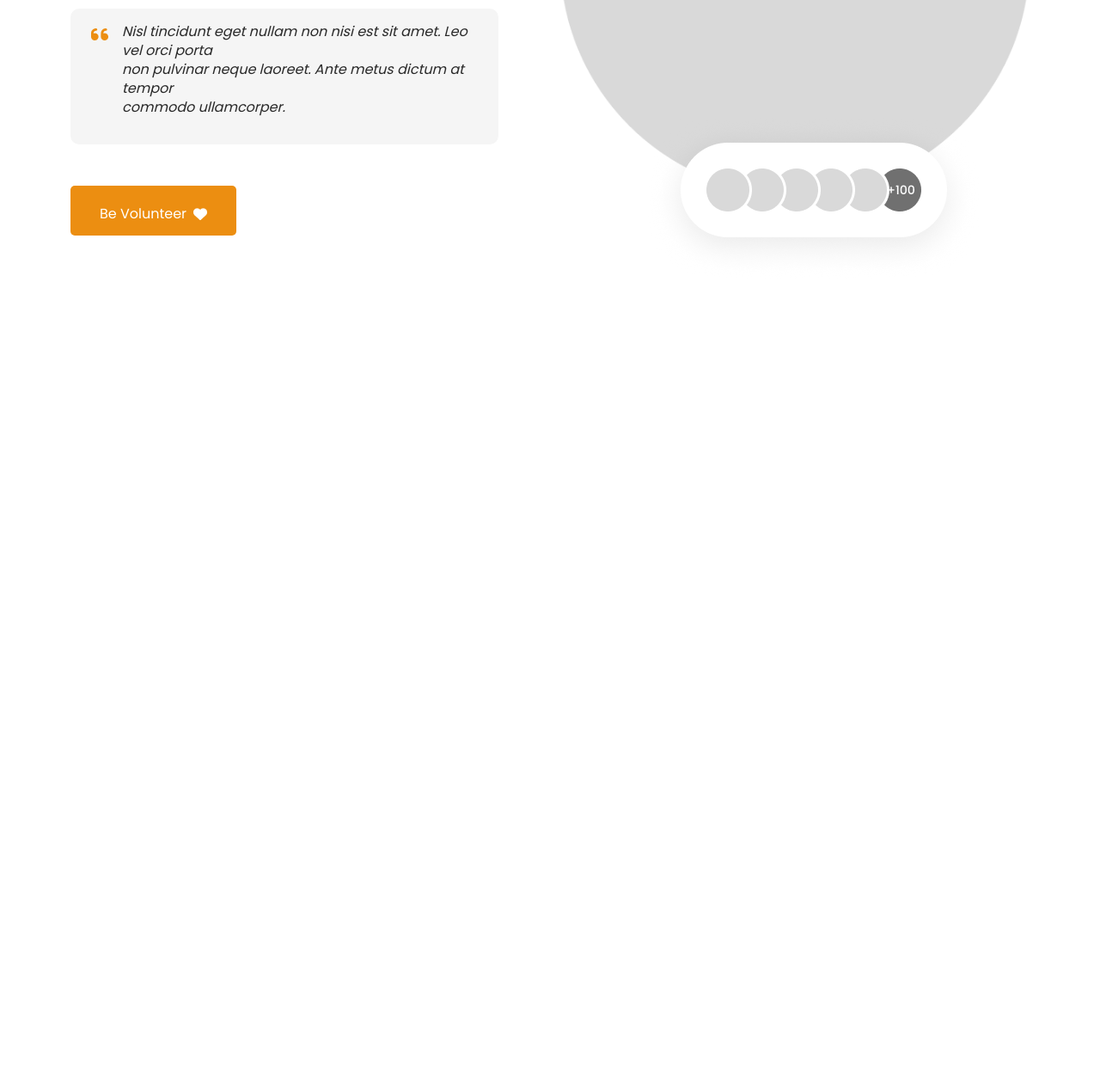
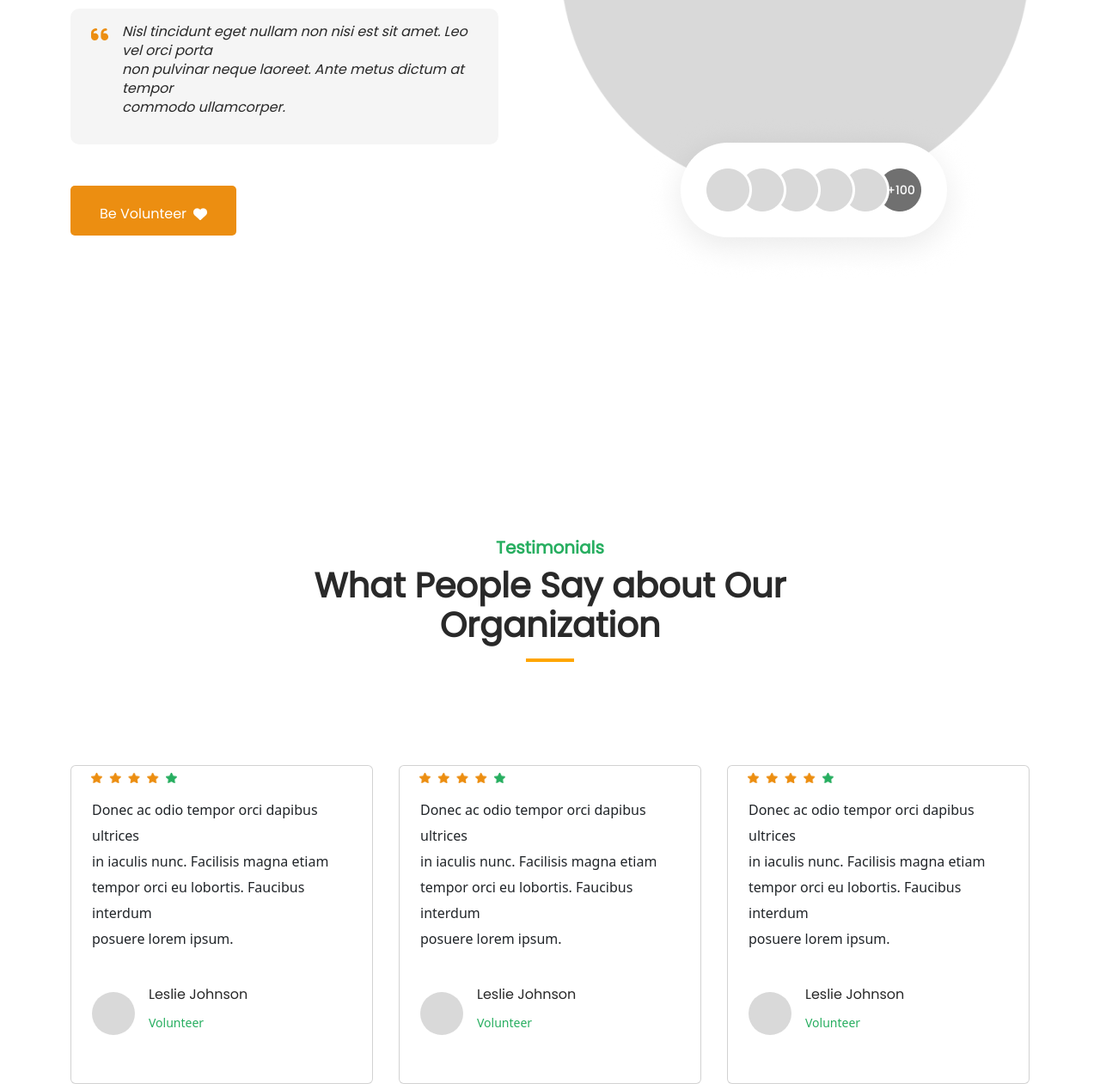
Before and after one commit to ozguruzer/help-hub, a website built with Parcel: page index.html in a window 1280 px wide. Shown: the part 5369-6630 px from the top of the page at 86% size. Before the commit the page ends 5695 px from the top, so only its background shows below. Built offline with nearby package versions, Linux system fonts and the light colour scheme; files whose address does not match are found by name.

Commit message:
main page down slider

```diff
--- a/assets/css/style.css
+++ b/assets/css/style.css
@@ -359,3 +359,60 @@
   z-index: -1
   ;
 }
+
+.testimonials{
+  padding-top: 350px;
+}
+
+.testimonials-line{
+  border: solid 2px orange;
+  width: 5%;
+}
+
+.testimo-title{
+  font-family: 'Poppins';
+font-style: normal;
+font-weight: 600;
+font-size: 20px;
+line-height: 26px;
+text-align: center;
+color: #27AE60;
+}
+
+.testimo-text{
+  font-family: 'Poppins';
+font-style: normal;
+font-weight: 600;
+font-size: 40px;
+line-height: 46px;
+text-align: center;
+color: #292929;
+}
+
+.testimo-stars{
+max-width: 115px !important;
+max-height: 14px;
+padding-left: 15px;
+}
+
+.testimo-img-border{
+  border-radius: 30px;
+}
+
+.testimo-peo-name{
+  font-family: 'Poppins';
+font-style: normal;
+font-weight: 500;
+font-size: 16px;
+
+color: #292929;
+}
+
+.testimo-peo-text{
+  ont-family: 'Poppins';
+font-style: normal;
+font-weight: 500;
+font-size: 14px;
+padding-bottom: 15px;
+color: #27AE60;
+}
--- a/index.html
+++ b/index.html
@@ -419,7 +419,7 @@
         </div>
         <div class="col-lg-6">
           <div class="our-team-right-img-up position-relative">
-              <img src="assets/img/our-team-element.png" class="img-fluid our-team-element" alt="">
+            <img src="assets/img/our-team-element.png" class="img-fluid our-team-element" alt="">
             <img src="assets/img/our-team-ball.png" class="img-fluid" alt="">
             <div class="our-team-right-img-down ">
               <img src="assets/img/our-team.png" class="img-fluid mx-auto" alt="" srcset="">
@@ -427,7 +427,97 @@
           </div>
         </div>
       </div>
+  </section>
 
+  <section class="testimonials">
+    <div class="container">
+      <div class="row">
+        <div class="col-lg-12">
+          <div class="d-flex align-items-center justify-content-center flex-column">
+            <h5 class="testimo-title">Testimonials</h5>
+            <p class="testimo-text">What People Say about Our <br>
+              Organization</p>
+            <div class="testimonials-line mb-4"></div>
+          </div>
+          <div class="swiper mt-5 pt-5 cauSwiper">
+            <div class="swiper-wrapper">
+              <div class="swiper-slide cause-swiper">
+                <div class="card p-2">
+                  <img src="assets/img/icons/stars.png" class="card-img-top img-fluid testimo-stars" alt="...">
+                  <div class="swiper-category-img">
+                  </div>
+                  <div class="card-body">
+                    <p class="card-text">Donec ac odio tempor orci dapibus ultrices <br>
+                      in iaculis nunc. Facilisis magna etiam <br>
+                      tempor orci eu lobortis. Faucibus interdum <br>
+                      posuere lorem ipsum.</p>
+                    <div class="d-flex align-items-center">
+                      <div class="testimo-people-img">
+                        <img src="assets/img/icons/testimo-people.png" class="img-fluid testimo-img-border me-3 "
+                          alt="">
+                      </div>
+                      <div class="testimo-people-text pt-4">
+                        <h5 class="testimo-peo-name">Leslie Johnson</h5>
+                        <p class="testimo-peo-text">Volunteer</p>
+                      </div>
+                    </div>
+                  </div>
+                </div>
+              </div>
+              <div class="swiper-slide cause-swiper">
+                <div class="card p-2">
+                  <img src="assets/img/icons/stars.png" class="card-img-top img-fluid testimo-stars" alt="...">
+                  <div class="swiper-category-img">
+                  </div>
+                  <div class="card-body">
+                    <p class="card-text">Donec ac odio tempor orci dapibus ultrices <br>
+                      in iaculis nunc. Facilisis magna etiam <br>
+                      tempor orci eu lobortis. Faucibus interdum <br>
+                      posuere lorem ipsum.</p>
+                    <div class="d-flex align-items-center">
+                      <div class="testimo-people-img">
+                        <img src="assets/img/icons/testimo-people.png" class="img-fluid testimo-img-border me-3 "
+                          alt="">
+                      </div>
+                      <div class="testimo-people-text pt-4">
+                        <h5 class="testimo-peo-name">Leslie Johnson</h5>
+                        <p class="testimo-peo-text">Volunteer</p>
+                      </div>
+                    </div>
+                  </div>
+                </div>
+              </div>
+              <div class="swiper-slide cause-swiper">
+                <div class="card p-2">
+                  <img src="assets/img/icons/stars.png" class="card-img-top img-fluid testimo-stars" alt="...">
+                  <div class="swiper-category-img">
+                  </div>
+                  <div class="card-body">
+                    <p class="card-text">Donec ac odio tempor orci dapibus ultrices <br>
+                      in iaculis nunc. Facilisis magna etiam <br>
+                      tempor orci eu lobortis. Faucibus interdum <br>
+                      posuere lorem ipsum.</p>
+                    <div class="d-flex align-items-center">
+                      <div class="testimo-people-img">
+                        <img src="assets/img/icons/testimo-people.png" class="img-fluid testimo-img-border me-3 "
+                          alt="">
+                      </div>
+                      <div class="testimo-people-text pt-4">
+                        <h5 class="testimo-peo-name">Leslie Johnson</h5>
+                        <p class="testimo-peo-text">Volunteer</p>
+                      </div>
+                    </div>
+                  </div>
+                </div>
+              </div>
+              <div class="swiper-button-next"></div>
+              <div class="swiper-button-prev"></div>
+              <div class="swiper-pagination"></div>
+            </div>
+          </div>
+        </div>
+      </div>
+    </div>
   </section>
   <script src="assets/js/package.json"></script>
   <script src="https://cdn.jsdelivr.net/npm/swiper/swiper-bundle.min.js"></script>
```
Also changed, not shown: assets/img/icons/stars.png (added), assets/img/icons/testimo-people.png (added), 2 other files.
